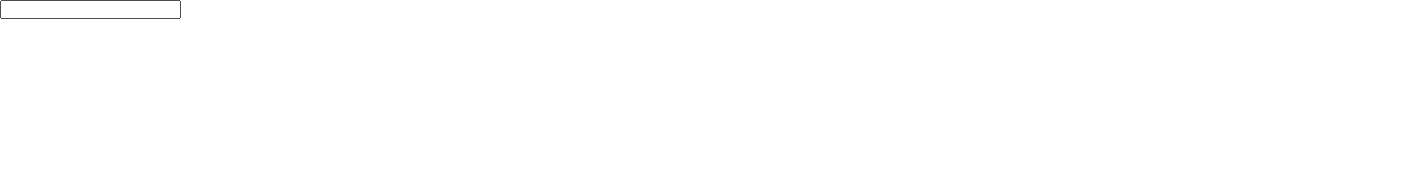
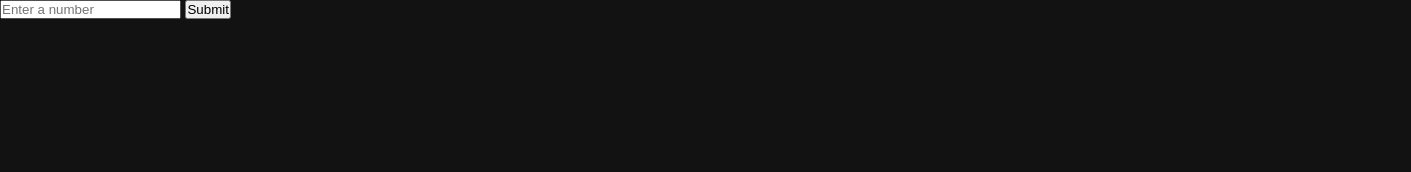
Before and after one commit to danpellegrino/Sieve-of-Eratosthenes, a plain HTML site: page index.html in a window 1280 px wide. Shown: the whole page, 1411 px wide, since content can reach past the window. Drawn offline with Linux system fonts and the light colour scheme.

Commit message:
updated canvas sizing

```diff
--- a/index.html
+++ b/index.html
@@ -6,9 +6,17 @@
     <!-- Viewport for Canvas -->
     <meta name="viewport" content="width=device-width, initial-scale=1.0">
     <link rel="stylesheet" href="css/index.css">
+    <style>
+        body {
+            background-color: #121212;
+            color: #fff;
+            font-family: Arial, Helvetica, sans-serif;
+        }
+    </style>
 </head>
 <body>
-    <input type="text" id="myInput">
+    <input type="text" id="myInput" placeholder="Enter a number">
+    <button id="myButton">Submit</button>
     <script type="text/javascript" src="js/index.js"></script>
     <div style="width: 100%; height: 0px; overflow: auto;">
         <canvas id="canvas">
--- a/js/index.js
+++ b/js/index.js
@@ -17,25 +17,22 @@ class SieveOfEratosthenes {
         this.matrix = matrix;
         this.max = max;
 
+        // set the outline context
         this.outlineContext = this.#getContext("#444", true);
-
-        // get and set the width and height of the screen
-        var screenWidth = window.innerWidth;
-        var maxContainerWidth = screenWidth - 50;
-        this.outlineContext.canvas.width = Math.min(screenWidth, maxContainerWidth);
-
-        var screenHeight = window.innerHeight;
-        var maxContainerHeight = screenHeight - 50;
-        this.outlineContext.canvas.height = Math.min(screenHeight, maxContainerHeight);
 
         // maximum cell size
         var maxCellSize = 50;
 
         // set the cell size
-        this.cellSize = Math.floor(this.outlineContext.canvas.width / (matrix.length + 1));
-        this.cellSize= Math.min(this.cellSize, maxCellSize);
+        this.cellSize = Math.floor(window.innerWidth / (matrix.length + 1));
+        this.cellSize = Math.min(this.cellSize, maxCellSize);
+
         //this.padding = size / 10;
         this.padding = Math.floor(this.cellSize / 10);
+
+        // adjust the canvas size to fit the grid
+        this.outlineContext.canvas.width = (this.cellSize + this.padding) * matrix[0].length + this.padding;
+        this.outlineContext.canvas.height = (this.cellSize + this.padding) * matrix.length + this.padding;
 
         this.primes = matrix.map(row => row.slice());
     }
@@ -139,12 +136,6 @@ class SieveOfEratosthenes {
     async render() {
         // set the running flag to true
         SieveOfEratosthenes.isRunning = true;
-
-        // get the center of the canvas
-        const center = this.#getCenter(this.outlineContext.canvas.width, this.outlineContext.canvas.height);
-        this.outlineContext.canvas.style.marginLeft = center.x;
-        this.outlineContext.canvas.style.marginTop = center.y;
-
 
         // set the font size and padding
         let fontSize = Math.ceil(this.cellSize / 2);
@@ -259,13 +250,12 @@ function createMatrix(number) {
 // input element
 const inputElement = document.getElementById('myInput');
 
+const inputButton = document.getElementById('myButton');
+
 // initialize the grid system
 let gridSystem = new SieveOfEratosthenes(createMatrix(100), 100);
 
-// Add an event listener to the input element
-inputElement.addEventListener('keydown', function(event) {
-    // Press the enter key
-    if (event.key === 'Enter') {
+function checkInput(userInput) {
     // Cancel the default action, if needed
     if(gridSystem.checkIfRunning()) {
         alert('Already running, please wait!');
@@ -308,4 +298,18 @@ inputElement.addEventListener('keydown', function(event) {
         gridSystem.render();
     }
 }
+
+// Add an event listener to the input element
+inputElement.addEventListener('keydown', function(event) {
+    // Press the enter key
+    if (event.key === 'Enter') {
+        checkInput(inputElement);
+    }
 });
+
+// Add an event listener to the button
+inputButton.addEventListener('click', function(event) {
+    if (event.type === 'click') {
+        checkInput(inputButton);
+    }
+});
```
Lines whose indentation alone changed are shown as unchanged.
